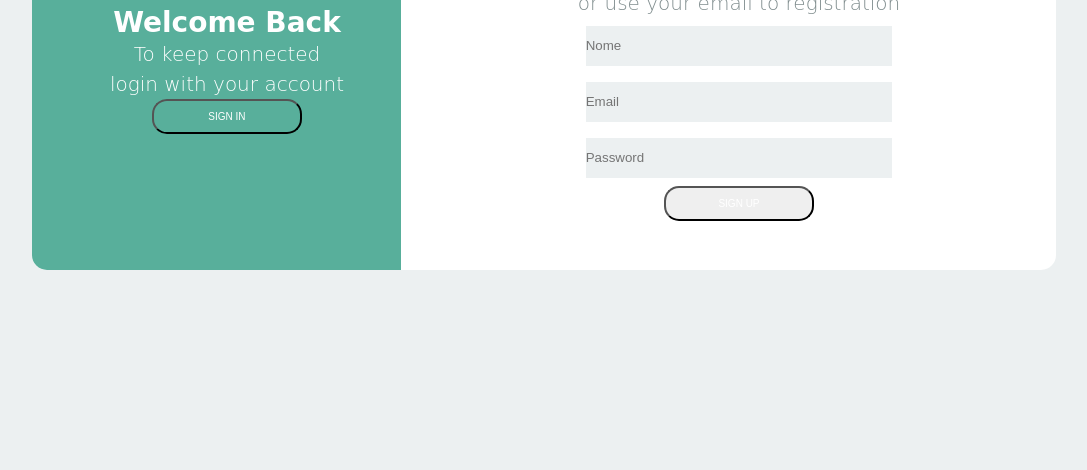
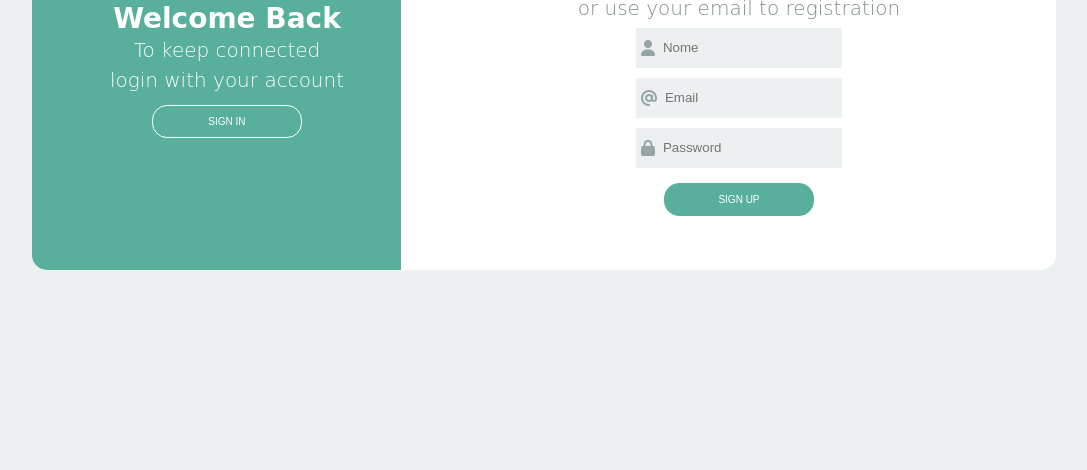
Before and after one commit to bronx92/LoginAnimado, a plain HTML site: page index.html in a window 1280 px wide. Shown: the part 330-800 px from the top of the page, without its empty margins (96-1183 px from the left). Drawn offline with Linux system fonts and the light colour scheme; a web font is replaced by a local one.

Commit message:
Correçao no Index e estilizaçao do form

```diff
--- a/css/style.css
+++ b/css/style.css
@@ -77,6 +77,7 @@ body {
     width: 35px;
     line-height: 35px;
     text-align: center;
+    margin-left: 10px;
 }
 .item-social-media a{
     color: #95a5a6;
@@ -84,13 +85,24 @@ body {
 .form {
     display: flex;
     flex-direction: column;
-
 }
 .form input {
     height: 40px;
+    width: 100%;
     border: none;
     background-color: #ecf0f1;
-    margin: 8px;
+    margin: 0 0 0 8px;
+}
+.label-input {
+    background-color: #ecf0f1;
+    align-items: center;
+    display: flex;
+    align-items: center;
+    margin: 5px;
+}
+.fas {
+    color: #95a5a6;
+    margin: 0 0 0 5px;
 }
 .btn {
     border-radius: 15px;
@@ -101,13 +113,23 @@ body {
     cursor: pointer;
     width: 150px;
     align-self: center;
+    margin-top: 1em;
 }
 .btn-primary {
     background-color: transparent;
-
+    border: 1px solid #fff;
 }
 .btn-primary:hover {
     background-color: #fff;
+    color: #58af9b;
+}
+.btn-second {
+    background-color: #58af9b;
+    border: 1px solid #58af9b;
+}
+.btn-second:hover {
+    background-color: #fff;
+    border: 1px solid #58af9b;
     color: #58af9b;
 }
 .second-content {
--- a/index.html
+++ b/index.html
@@ -25,14 +25,23 @@
                         <li class="item-social-media"><a href="#"><i class="fab fa-google"></i></a></li>
                         <li class="item-social-media"><a href="#"><i class="fab fa-linkedin-in"></i></a></li>
                     </ul>
+                </div>
                 <p class="description description-second">or use your email to registration</p>
                 <form action="#" class="form">
+                    <label class="label-input" for="">
+                        <i class="fas fa-user"></i>
                         <input type="text" placeholder="Nome" name="" id="">
+                    </label>
+                    <label class="label-input" for="">
+                        <i class="fas fa-at"></i>
                         <input type="email" placeholder="Email" name="" id="">
+                    </label>
+                    <label class="label-input" for="">
+                        <i class="fas fa-lock"></i>
                         <input type="password" placeholder="Password" name="" id="">
-                        <button class="btn">sign up</button>
+                    </label>
+                    <button class="btn btn-second">sign up</button>
                 </form>
-                </div>
             </div>
         </div>
         <div class="content second-content"> <!-- Segunda content -->
@@ -50,12 +59,13 @@
                         <li class="item-social-media"><a href="#"><i class="fab fa-google"></i></a></li>
                         <li class="item-social-media"><a href="#"><i class="fab fa-linkedin-in"></i></a></li>
                     </ul>
+                </div>
                 <p class="description">or use your email email account</p>
                 <form action="#" class="form">
                     <input type="email" placeholder="Email" name="" id="">
                     <input type="password" placeholder="Password" name="" id="">
                     <a href="#">forgot your password</a>
-                        <button class="btn">sign in</button>
+                    <button class="btn btn-second">sign in</button>
                 </form>
             </div>
         </div>
```
Lines whose indentation alone changed are shown as unchanged.
